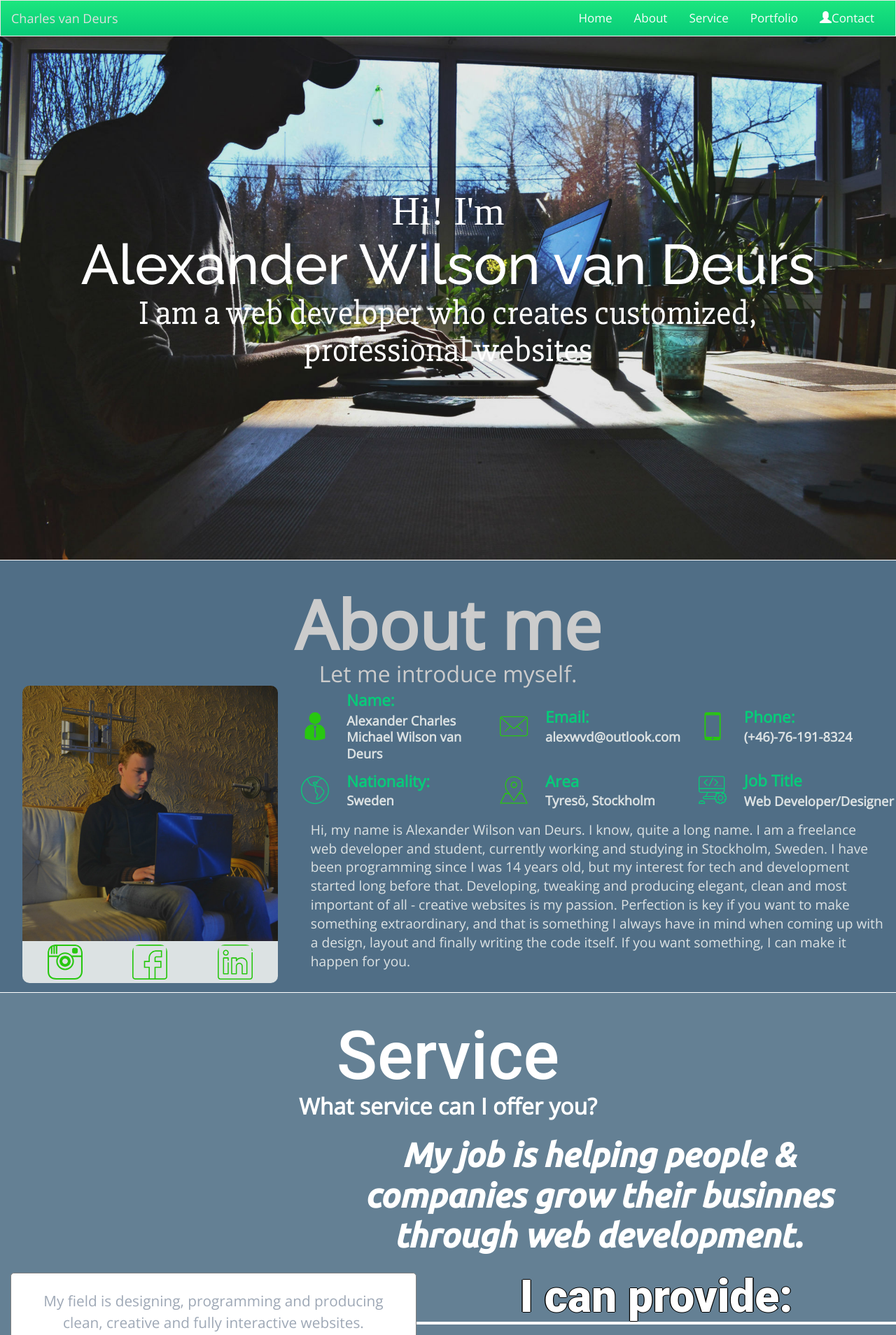
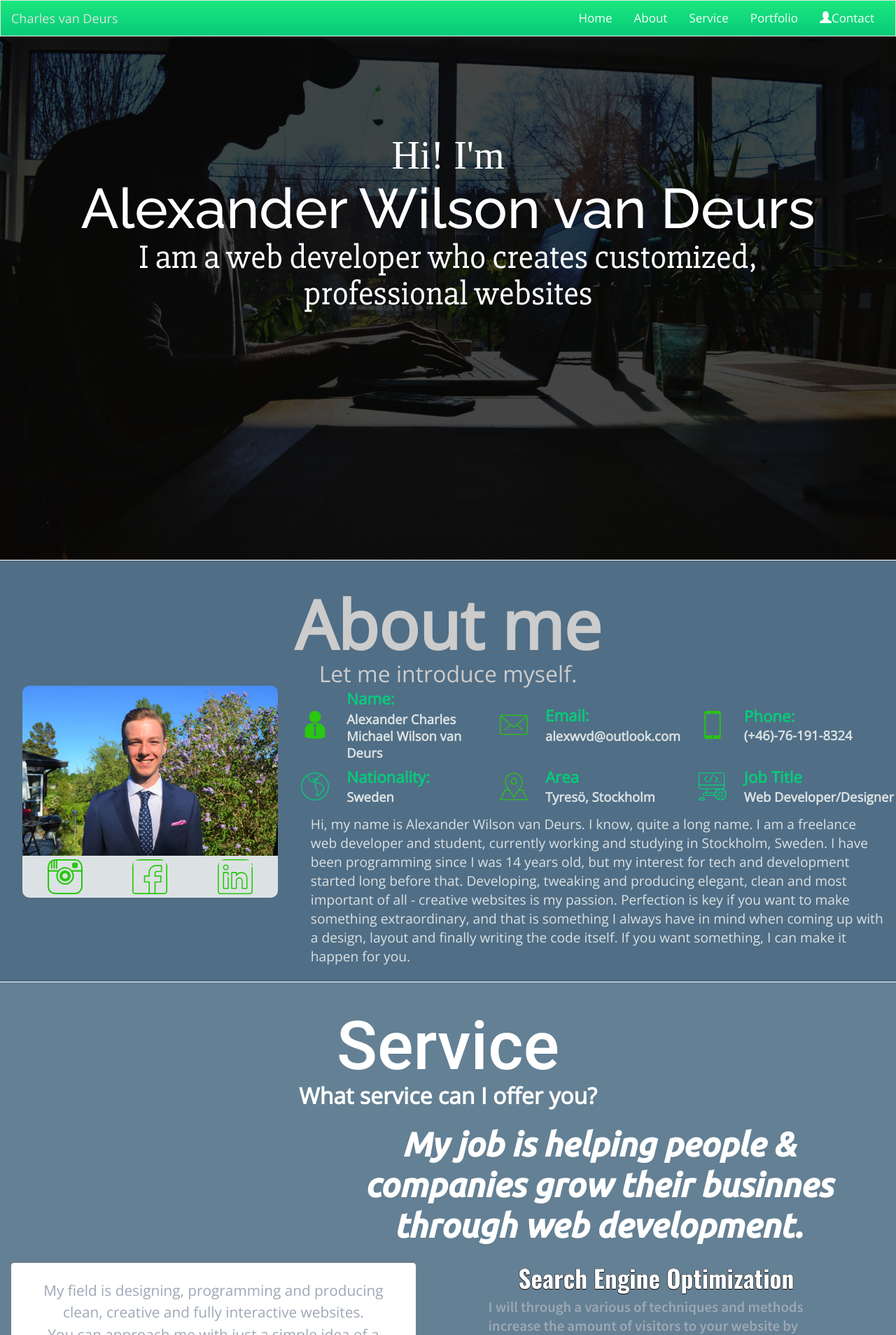
Before and after one commit to vanDeurs/portfolio, a PHP site: page / in a window 1280 px wide. Shown: the top 1908 px of the page at 70% size. Run offline with PHP 8.4, Linux system fonts and the light colour scheme; grey boxes labelled with a size stand in for pictures from a placeholder-image service; some libraries are stand-ins or nearby versions; some web fonts are replaced.

Commit message:
Design changes.

```diff
--- a/index.html
+++ b/index.html
@@ -62,11 +62,15 @@
 
             <!-- LANDING PAGE -->
         <div class="landing-page">
-            <div class="text-landing">
-                <h3>Hi! I'm</h3>
-                <h1>Alexander Wilson van Deurs</h1>
-                <h5>I am a web developer who creates customized,</h5>
-                <h5>professional websites</h5>
+            <div class="container-fluid">
+                <div class="row">
+                    <div class="col-xs-12 align-middle text-landing">
+                        <h3>Hi! I'm</h3>
+                        <h1>Alexander Wilson van Deurs</h1>
+                        <h5>I am a web developer who creates customized,</h5>
+                        <h5>professional websites</h5>
+                    </div>
+                </div>
             </div>
         </div>
         <!-- ABOUT PAGE -->
@@ -79,7 +83,7 @@
                     </header>
                         <div class="about-main">
                             <div class="image-container">
-                                <img src="resources/pictures/me.jpg" alt="picture or Alexander Wilson van Deurs">
+                                <img src="resources/pictures/DSC_0191.JPG" alt="picture or Alexander Wilson van Deurs">
                                 <div class="social">
                                     <a href="#"><img src="resources/pictures/instagram-photo-camera-logo-outline.svg" alt="instagram-logo"/></a>
                                     <a href="#"><img src="resources/pictures/facebook.svg" alt="instagram-logo"/></a>
@@ -166,7 +170,6 @@
 
                             </div>
                             <div id="service-info-right">
-                                <h1>I can provide: </h1>
                                 <ul>
                                     <li>Search Engine Optimization</li>
                                     <p>I will through a various of techniques and methods increase the amount of visitors to your website by obtaining a high-ranking placement in the search results page of a search engine.</p>
--- a/resources/css/style.css
+++ b/resources/css/style.css
@@ -105,15 +105,18 @@ body {
 /* LANDING PAGE */
 
 .landing-page {
+    background: url("../pictures/DSC_0327blur2.jpg");
+    background-size: cover;
+}
+
+.text-landing {
+    background: rgba(0,0,0,.7);
     height: 800px;
-    width: 100%;
     display: flex;
-    justify-content: center;
+    flex-direction: column;
     align-items: center;
-    background: url("../pictures/DSC_0327blur2.jpg");
-    background-position: top;
-    background-size: cover;
-    background-repeat: no-repeat;
+    padding-top: 15%;
+    align-content: center;
 }
 
 .text-landing h5 {
@@ -196,6 +199,7 @@ body {
         -ms-flex-align: center;
             align-items: center;
     margin: 0 2.5%;
+    margin-bottom: 100px;
 }
 
 .image-container img {
@@ -731,6 +735,13 @@ hr {
 .gallery_product
 {
     margin-bottom: 30px;
+    height: 365px;
+    width: 365px;
+}
+
+.img-responsive {
+    width: 100%;
+    height: 100%;
 }
 
 
```
Also changed, not shown: resources/pictures/DSC_0191.JPG (added), resources/pictures/DSC_0470.JPG (added), 1 other file.
